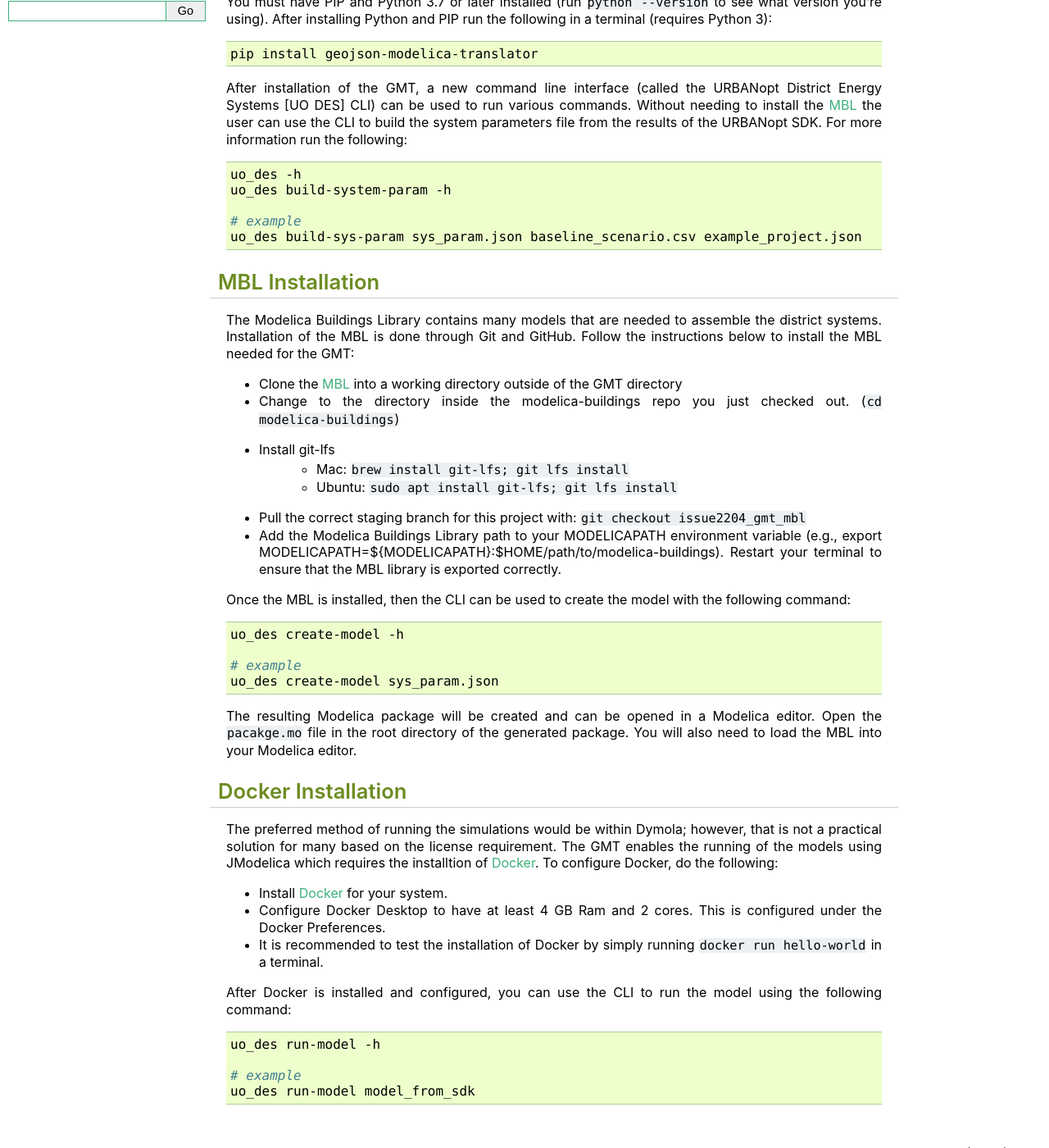
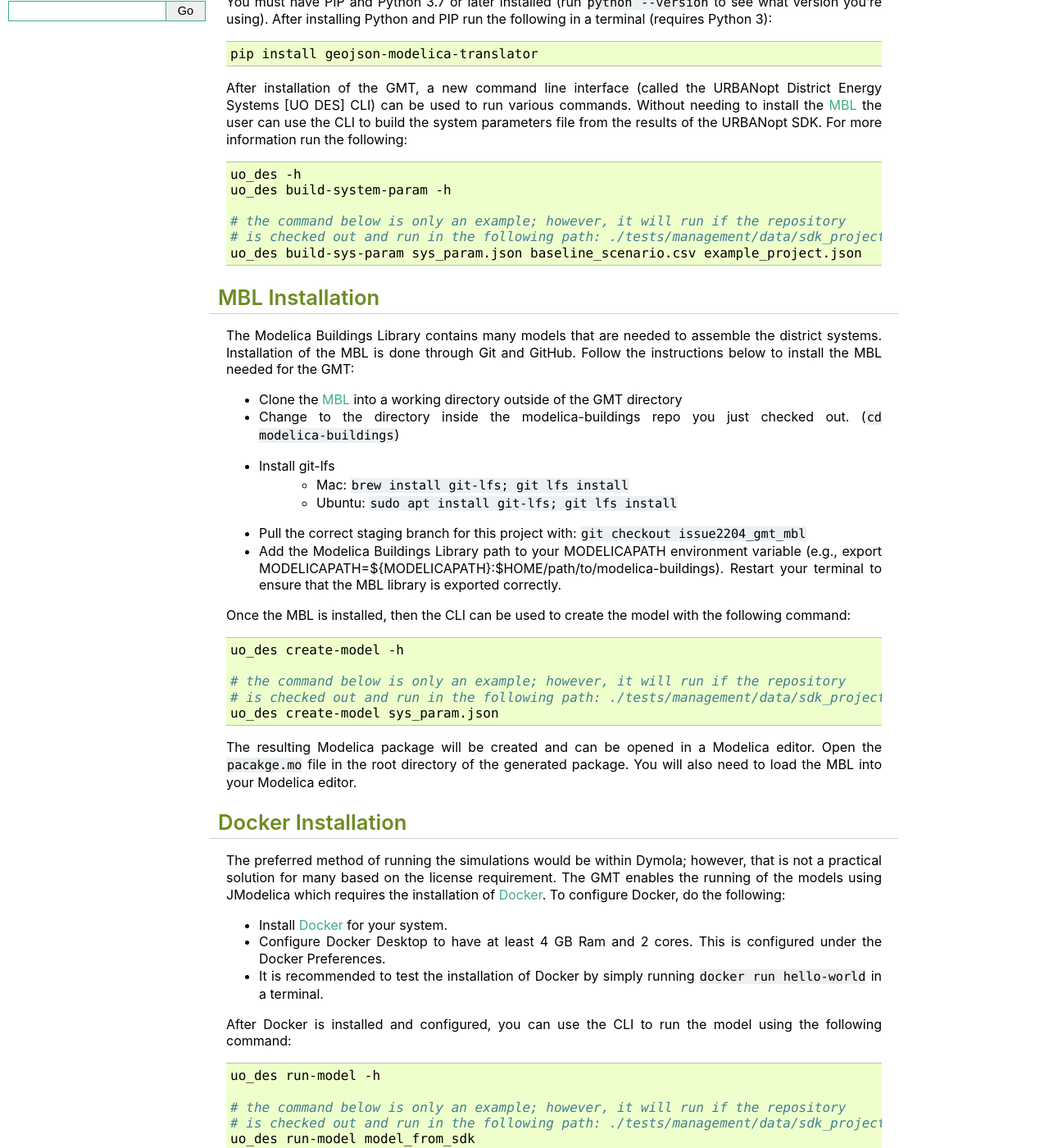
Before and after one commit to urbanopt/geojson-modelica-translator, a Sphinx documentation site: the page built from docs/getting_started.rst, in a window 1280 px wide and 1400 px high, scrolled down 490 px. Shown: the whole window at 82% size. Built offline with Sphinx 7.4.7, drawn with Linux system fonts in a browser that asks for light colours.

Commit message:
resolve comments

```diff
--- a/docs/getting_started.rst
+++ b/docs/getting_started.rst
@@ -36,7 +36,8 @@
     uo_des -h
     uo_des build-system-param -h
 
-    # example
+    # the command below is only an example; however, it will run if the repository
+    # is checked out and run in the following path: ./tests/management/data/sdk_project_scraps
     uo_des build-sys-param sys_param.json baseline_scenario.csv example_project.json
 
 MBL Installation
@@ -59,7 +60,8 @@
 
     uo_des create-model -h
 
-    # example
+    # the command below is only an example; however, it will run if the repository
+    # is checked out and run in the following path: ./tests/management/data/sdk_project_scraps
     uo_des create-model sys_param.json
 
 The resulting Modelica package will be created and can be opened in a Modelica editor. Open the :code:`pacakge.mo` file in the root directory of the generated package. You will also need to
@@ -70,7 +72,7 @@
 
 The preferred method of running the simulations would be within Dymola; however, that is not a
 practical solution for many based on the license requirement. The GMT enables the running of the
-models using JModelica which requires the installtion of `Docker`_. To configure Docker, do the
+models using JModelica which requires the installation of `Docker`_. To configure Docker, do the
 following:
 
 * Install `Docker <https://docs.docker.com/get-docker/>`_ for your system.
@@ -84,7 +86,8 @@
 
     uo_des run-model -h
 
-    # example
+    # the command below is only an example; however, it will run if the repository
+    # is checked out and run in the following path: ./tests/management/data/sdk_project_scraps
     uo_des run-model model_from_sdk
 
 
```
Also changed, not shown: docs/input_file_documentation.rst (+7 -6 lines).
